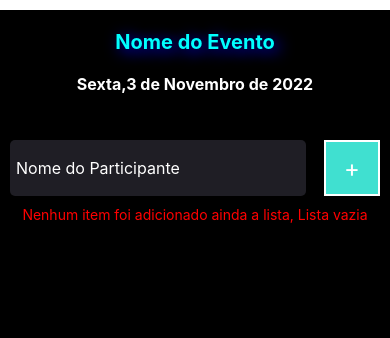
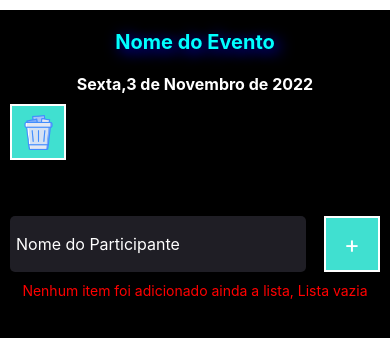
Before and after one commit to ersantoli/React_Native, a React Native app: screen / in a window 390 px wide. Shown: the top 338 px of the page. Built offline with nearby package versions, Linux system fonts and the light colour scheme.

Commit message:
Adicionando Lixeira

```diff
--- a/src/componets/Participant/styles.ts
+++ b/src/componets/Participant/styles.ts
@@ -36,4 +36,5 @@ flexDirection:'row',
         borderWidth: 2,
         margin:10,
          },
+
 });
--- a/src/screens/home/index.tsx
+++ b/src/screens/home/index.tsx
@@ -1,5 +1,5 @@
 
-import{  Text, View,TextInput,TouchableOpacity, FlatList,Alert } from 'react-native';
+import{  Text, View,TextInput,TouchableOpacity, FlatList,Alert ,Image} from 'react-native';
 import { styles } from './styles';
 import { Participant } from '../../componets/Participant';
 import React, {useState}  from 'react';
@@ -31,7 +31,7 @@ function handleParticipantRemove(name: string){
     setParticipants(prevState => prevState.filter(participant => participant != name))
     setParticipantsNameErased(prevStates=>[...prevStates,`${name}`])
     console.log("Lixeira")
-    console.log(participantsNameErased)// Problema
+    //console.log(participantsNameErased)// Problema
   }
 
 
@@ -49,6 +49,9 @@ function handleParticipantRemove(name: string){
   console.log(`removeu! ${name}`);
 
 }
+function showGarbage(){
+  console.log('conteudo da lixeira '+participantsNameErased)
+}
 
   return(
   <View style={styles.container}>
@@ -58,9 +61,16 @@ function handleParticipantRemove(name: string){
   Nome do Evento
   </Text>
 
+
   <Text style={styles.eventName}>Sexta,3 de Novembro de 2022</Text>
 
 
+  <TouchableOpacity style={styles.button} onPress={showGarbage} >
+  <Image style={styles.garbage}
+
+
+     source={require('../home/lixeira.png')}/>
+  </TouchableOpacity>
 
 <View style=
 {styles.form}>
--- a/src/screens/home/styles.ts
+++ b/src/screens/home/styles.ts
@@ -56,6 +56,7 @@ export const styles = StyleSheet.create({
         borderWidth: 2,
         margin:10,
          },
+
  form:{
             width:'100%',
             flexDirection:'row',
@@ -65,5 +66,10 @@ export const styles = StyleSheet.create({
           color:'red',
           fontSize:14,
           textAlign:'center',
-         }
+         },
+         garbage:{
+          width:35,
+          height:35,
+
+           },
   })
```
Also changed, not shown: src/componets/Participant/index.tsx (+9 -1 lines), src/screens/home/lixeira.png (added).
